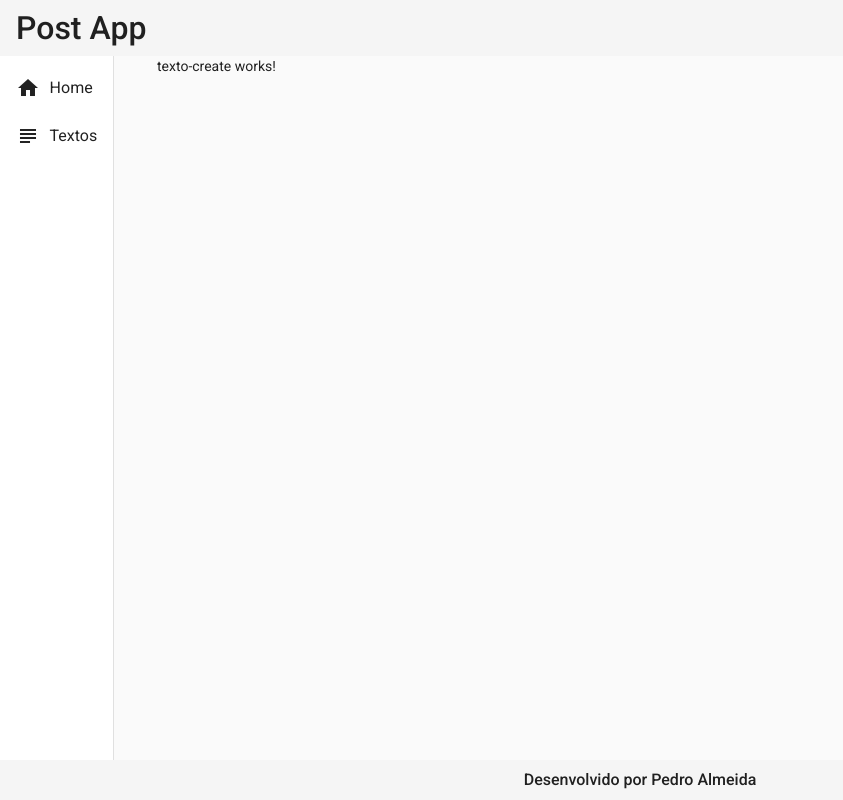
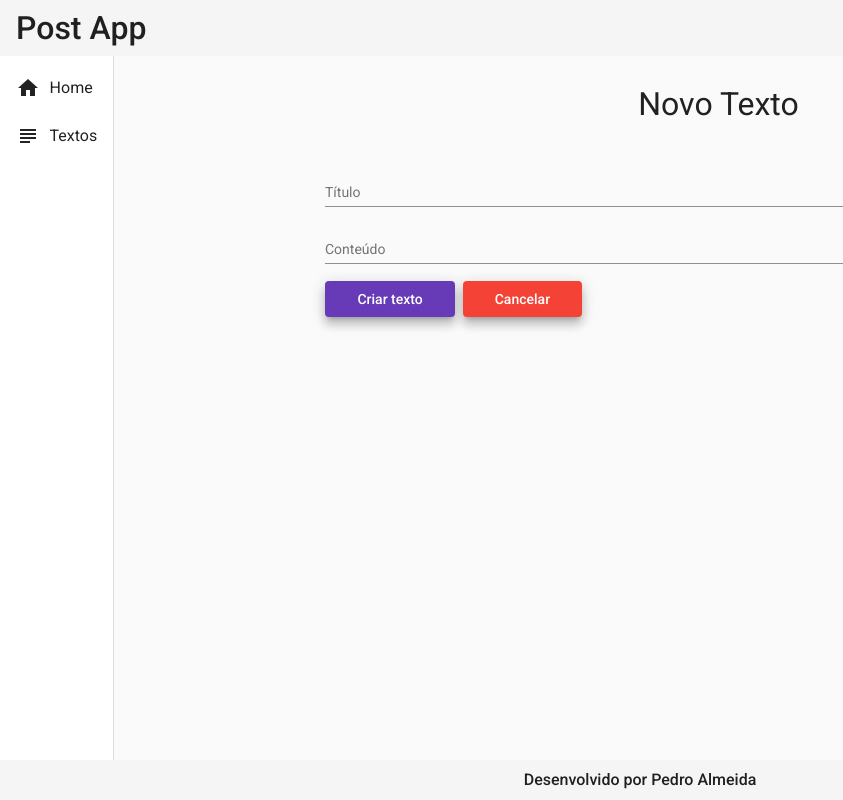
Before and after one commit to pedroh-almeida/post-frontend, an Angular app: page /textos/create in a window 1280 px wide. Shown: the whole page, without its empty margins (0-843 px from the left). Built offline with nearby package versions, Linux system fonts and the light colour scheme.

Commit message:
estilizando pagina de criação de texto

```diff
--- a/src/app/components/views/texto/texto-create/texto-create.component.css
+++ b/src/app/components/views/texto/texto-create/texto-create.component.css
@@ -0,0 +1,25 @@
+form {
+    text-align: center;
+    width: 70%;
+    margin: 2rem auto 0 auto;
+}
+h1 {
+    font-size: 2rem;
+    font-weight: 400;
+    margin-bottom: 3rem;
+}
+
+.form {
+    width: 100%;
+}
+
+.buttons {
+    width: 100%;
+    text-align: start;
+}
+
+button {
+    margin-right: .5rem;
+    padding-right: 2rem;
+    padding-left: 2rem;
+}
--- a/src/app/components/views/texto/texto-create/texto-create.component.html
+++ b/src/app/components/views/texto/texto-create/texto-create.component.html
@@ -1 +1,18 @@
-<p>texto-create works!</p>
+<form action="">
+    <h1>Novo Texto</h1>
+
+    <mat-form-field class="form">
+        <mat-label>Título</mat-label>
+        <input matInput type="text" name="titulo" placeholder="Insira o título do texto">
+    </mat-form-field>
+
+    <mat-form-field class="form">
+        <mat-label>Conteúdo</mat-label>
+        <input matInput type="text" name="conteudo" placeholder="Insira o conteúdo do texto">
+    </mat-form-field>
+
+    <div class="buttons">
+        <button class="mat-elevation-z8" mat-raised-button color="primary">Criar texto</button>
+        <button class="mat-elevation-z8" mat-raised-button color="warn">Cancelar</button>
+    </div>
+</form>
```
Also changed, not shown: src/app/app.module.ts (+7 -2 lines).
